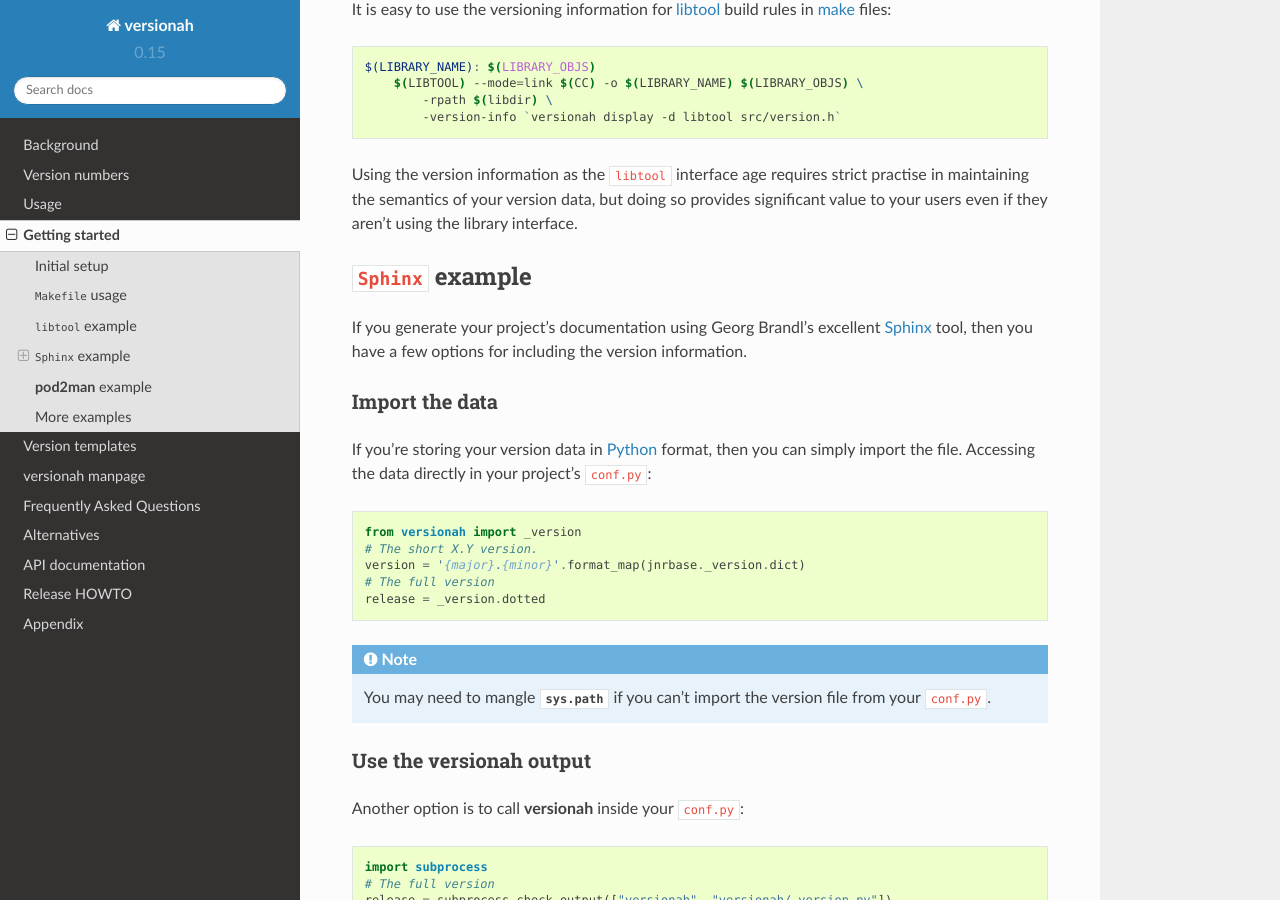
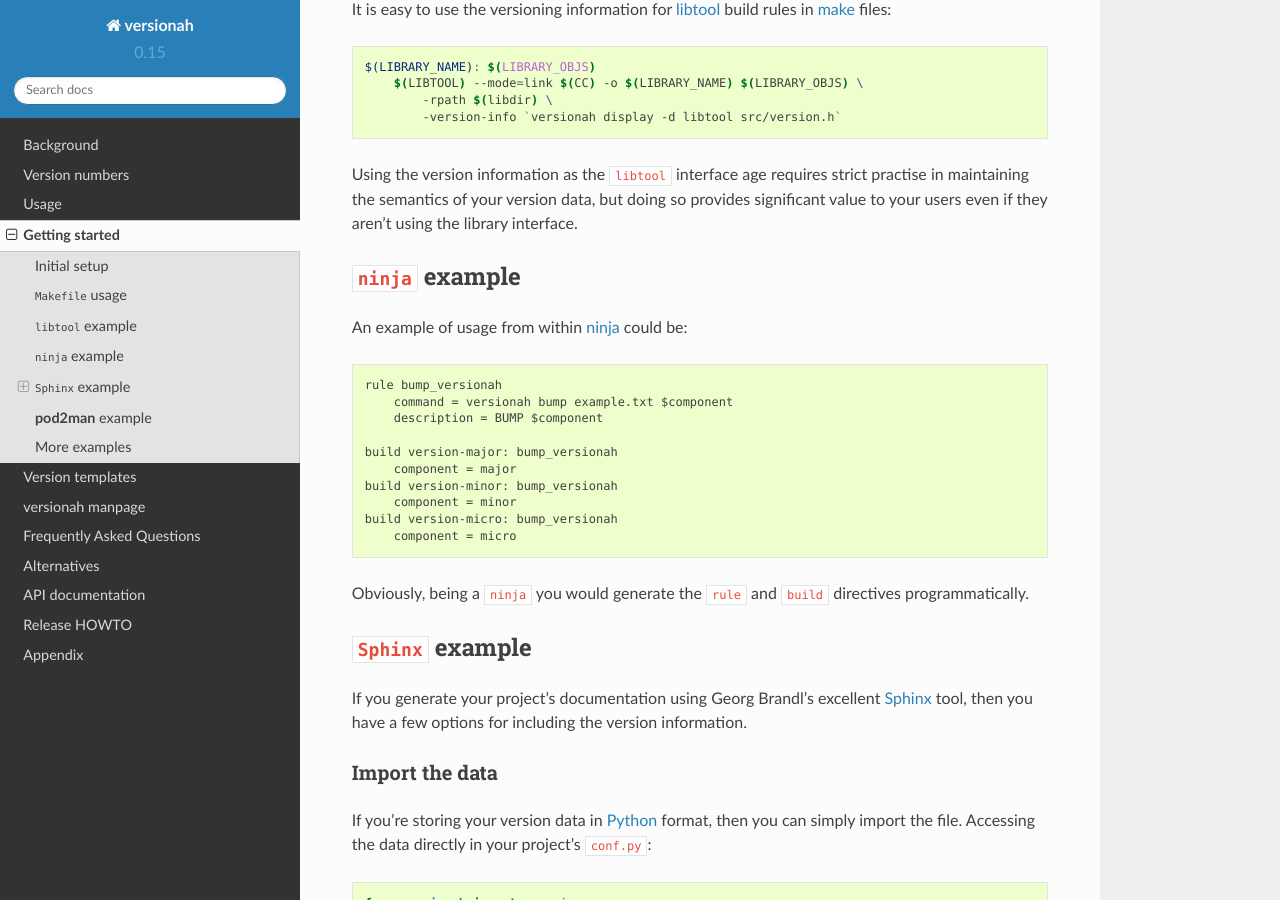
Before and after one commit to JNRowe/versionah, a Sphinx documentation site: the page built from doc/getting_started.rst, in a window 1280 px wide and 900 px high, scrolled down 827 px. Built offline with Sphinx 7.4.7 and the Read the Docs theme 2.0.0, drawn with Linux system fonts in a browser that asks for light colours.

Commit message:
Add basic ninja example to docs

```diff
--- a/doc/getting_started.rst
+++ b/doc/getting_started.rst
@@ -49,6 +49,27 @@ Using the version information as the ``libtool`` interface age requires strict
 practise in maintaining the semantics of your version data, but doing so
 provides significant value to your users even if they aren’t using the library
 interface.
+
+``ninja`` example
+-----------------
+
+An example of usage from within ninja_ could be:
+
+.. code-block:: text
+
+    rule bump_versionah
+        command = versionah bump example.txt $component
+        description = BUMP $component
+
+    build version-major: bump_versionah
+        component = major
+    build version-minor: bump_versionah
+        component = minor
+    build version-micro: bump_versionah
+        component = micro
+
+Obviously, being a ``ninja`` you would generate the ``rule`` and ``build``
+directives programmatically.
 
 ``Sphinx`` example
 ------------------
@@ -112,6 +133,7 @@ issue_ or pushing them to a fork on GitHub_, so that others may benefit.
 .. _make: http://www.gnu.org/software/make/make.html
 .. _automake: http://sources.redhat.com/automake/
 .. _libtool: http://www.gnu.org/software/libtool/
+.. _ninja: https://ninja-build.org/
 .. _Sphinx: http://sphinx.pocoo.org/
 .. _Python: http://www.python.org/
 .. _perl: http://www.perl.org/
```
